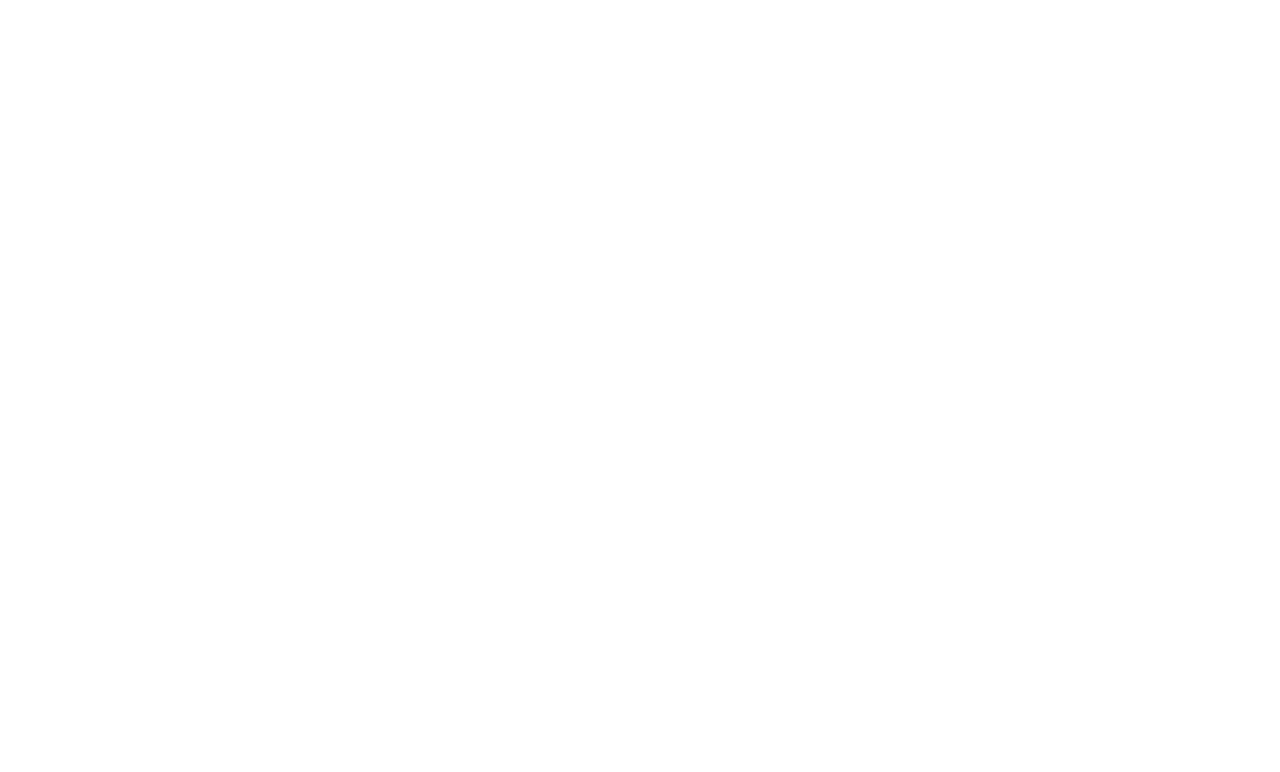
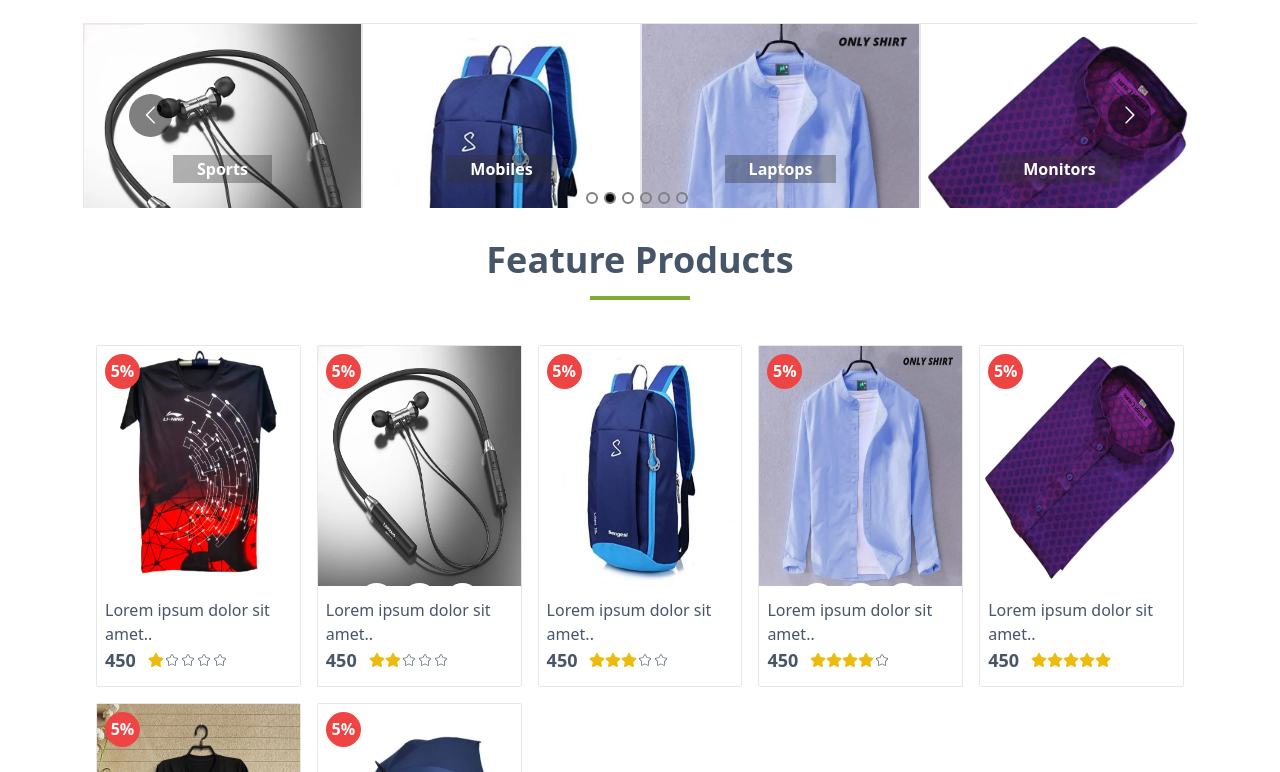
Before and after one commit to abdunnoorfaruki/e-shop, a React (Vite) app: page / in a window 1280 px wide. Shown: the part 568-1340 px from the top of the page. Before the commit the page ends 800 px from the top, so only its background shows below. Built offline with nearby package versions, Linux system fonts and the light colour scheme.

Commit message:
feat:categories and feature product design

```diff
--- /dev/null
+++ b/src/components/categories/index.jsx
@@ -0,0 +1,79 @@
+import "react-multi-carousel/lib/styles.css";
+import { Link } from "react-router-dom";
+import {lazy, useState } from "react";
+const Carousel = lazy(() => import("react-multi-carousel"));
+const Categories = () => {
+  const [categories] = useState([
+    "Clothing",
+    "Sports",
+    "Mobiles",
+    "Laptops",
+    "Monitors",
+    "Electronich",
+  ]);
+
+  // responsive options for carousel
+  const responsive = {
+    superLargeDesktop: {
+        breakpoint: { max: 4000, min: 3000 },
+        items: 6
+    },
+    desktop: {
+        breakpoint: { max: 3000, min: 1024 },
+        items: 6
+    },
+    tablet: {
+        breakpoint: { max: 1024, min: 464 },
+        items: 4
+    },
+    mdtablet: {
+        breakpoint: { max: 991, min: 464 },
+        items: 4
+    },
+    mobile: {
+        breakpoint: { max: 768, min: 0 },
+        items: 3
+    },
+    smmobile: {
+        breakpoint: { max: 640, min: 0 },
+        items: 2
+    },
+    xsmobile: {
+        breakpoint: { max: 440, min: 0 },
+        items: 1
+    }
+}
+  return (
+    <div className="w-[87%] mx-auto my-4">
+      <Carousel
+        autoPlay={true}
+        arrows={true}
+        showDots={true}
+        responsive={responsive}
+        infinite={true}
+        removeArrowOnDeviceType={["tablet", "mobile"]}
+        dotListClass="md-lg:invisible"
+        transitionDuration={500}
+      >
+        {categories.map((category, i) => (
+          <Link to="#" className="border  h-[185px] block " key={category}>
+            <div className="w-full h-full relative">
+              <img
+              className="w-full"
+                src={`http://localhost:3000/images/products/${i + 1}.webp`}
+                alt={category}
+              />
+              <div className="absolute bottom-6 w-full mx-auto font-bold left-0 flex justify-center items-center">
+                <span className="py-[2px] px-6 bg-[#3330305d] text-white">
+                  {category}
+                </span>
+              </div>
+            </div>
+          </Link>
+        ))}
+      </Carousel>
+    </div>
+  );
+};
+
+export default Categories;
--- /dev/null
+++ b/src/components/featureProducts/index.jsx
@@ -0,0 +1,40 @@
+import { useState } from "react";
+import FeatureProductCard from "../productsCard/FeatureProductCard";
+import { AiFillHeart, AiOutlineShoppingCart } from "react-icons/ai";
+import { FaEye } from "react-icons/fa";
+const FeatureProducts = () => {
+  const [products] = useState([1, 2, 3, 4, 5, 6, 7]);
+  const [productActions] = useState([
+    { icon: AiFillHeart },
+    { icon: FaEye, to: "#" },
+    { icon: AiOutlineShoppingCart },
+  ]);
+  return (
+    <div className="w-[85%] flex flex-wrap mx-auto py-4">
+      {/* Feature porducts header */}
+      <div className="w-full">
+        <div className="text-center flex justify-center items-center flex-col relative font-bold text-4xl text-slate-600 pb-[45px]">
+          <h2>Feature Products</h2>
+          <div className="w-[100px] h-[4px] mt-4 bg-[#7fad30]"></div>
+        </div>
+      </div>
+      {/* Feature products */}
+      <div className="w-full grid gap-4 grid-cols-5 md-lg:grid-cols-3 md:grid-cols-2 xs:grid-cols-1 ">
+        {/* Featuer product card */}
+        {products.map((product) => (
+          <FeatureProductCard
+            key={product}
+            image={`http://localhost:3000/images/products/${product}.webp`}
+            name={"Lorem ipsum dolor sit amet."}
+            discount={5}
+            price={450}
+            ratings={product}
+            actions={productActions}
+          />
+        ))}
+      </div>
+    </div>
+  );
+};
+
+export default FeatureProducts;
--- /dev/null
+++ b/src/components/product-action/index.jsx
@@ -0,0 +1,20 @@
+/* eslint-disable react/prop-types */
+import { Link } from "react-router-dom";
+const ProductAction = ({ Icon, to }) => {
+  return (
+    <>
+      {!to && (
+        <li className="w-[35px] h-[35px] rounded-full flex justify-center items-center bg-white hover:bg-[#7fad39] hover:text-white hover:rotate-[720deg] transition-all duration-300 ">
+          <Icon size={20} />
+        </li>
+      )}
+      {to && (
+         <Link to={to} className="w-[35px] h-[35px] rounded-full flex justify-center items-center bg-white hover:bg-[#7fad39] hover:text-white hover:rotate-[720deg] transition-all duration-300 ">
+         <Icon size={20} />
+       </Link>
+      )}
+    </>
+  );
+};
+
+export default ProductAction;
--- /dev/null
+++ b/src/components/productsCard/FeatureProductCard.jsx
@@ -0,0 +1,47 @@
+/* eslint-disable react/prop-types */
+import Ratings from "../ratings";
+import ProductAction from "../product-action";
+// eslint-disable-next-line react/prop-types
+const FeatureProductCard = ({
+  image,
+  name,
+  price,
+  discount,
+  ratings,
+  actions,
+}) => {
+    console.log(actions)
+  return (
+    <div className="group border transition-all duration-700 hover:shadow-md hover:-mt-3 cursor-pointer rounded-sm">
+      <div className="relative overflow-hidden">
+        {/* discount icon */}
+        <div className="absolute flex justify-center items-center top-2 left-2 rounded-full font-semibold bg-red-500 text-white w-[35px] h-[35px] ">
+          {discount}%
+        </div>
+        {/* product image */}
+        <img
+          src={image}
+          alt="feature product image"
+          className="w-full h-[240px]"
+        />
+        {/* actions icons */}
+        <ul className="w-full absolute flex justify-center items-center gap-2 py-2 -bottom-10 group-hover:bottom-3 transition-all duration-700 ">
+          {actions?.map((action, i) => (
+            <ProductAction key={i} Icon={action.icon} to={action.to && action.to} />
+          ))}
+        </ul>
+      </div>
+      <div className="p-3 text-slate-600 px-2 ">
+        <h2>{name}.</h2>
+        <div className="flex justify-start items-center gap-3">
+          <span className="text-lg font-bold">{price}</span>
+          <div className="flex">
+            <Ratings ratings={ratings} />
+          </div>
+        </div>
+      </div>
+    </div>
+  );
+};
+
+export default FeatureProductCard;
--- /dev/null
+++ b/src/components/ratings/index.jsx
@@ -0,0 +1,78 @@
+/* eslint-disable react/prop-types */
+
+import { FaStar, FaStarHalfAlt } from "react-icons/fa";
+import { CiStar } from "react-icons/ci";
+
+const Ratings = ({ ratings }) => {
+  return (
+    <>
+      {ratings >= 1 ? (
+        <span className="text-[#EDBB0E]">
+          <FaStar />
+        </span>
+      ) : ratings >= 0.5 ? (
+        <span className="text-[#EDBB0E]">
+          <FaStarHalfAlt />
+        </span>
+      ) : (
+        <span className="text-slate-600">
+          <CiStar />
+        </span>
+      )}
+      {ratings >= 2 ? (
+        <span className="text-[#EDBB0E]">
+          <FaStar />
+        </span>
+      ) : ratings >= 1.5 ? (
+        <span className="text-[#EDBB0E]">
+          <FaStarHalfAlt />
+        </span>
+      ) : (
+        <span className="text-slate-600">
+          <CiStar />
+        </span>
+      )}
+      {ratings >= 3 ? (
+        <span className="text-[#EDBB0E]">
+          <FaStar />
+        </span>
+      ) : ratings >= 2.5 ? (
+        <span className="text-[#EDBB0E]">
+          <FaStarHalfAlt />
+        </span>
+      ) : (
+        <span className="text-slate-600">
+          <CiStar />
+        </span>
+      )}
+      {ratings >= 4 ? (
+        <span className="text-[#EDBB0E]">
+          <FaStar />
+        </span>
+      ) : ratings >= 3.5 ? (
+        <span className="text-[#EDBB0E]">
+          <FaStarHalfAlt />
+        </span>
+      ) : (
+        <span className="text-slate-600">
+          <CiStar />
+        </span>
+      )}
+      {ratings >= 5 ? (
+        <span className="text-[#EDBB0E]">
+          <FaStar />
+        </span>
+      ) : ratings >= 4.5 ? (
+        <span className="text-[#EDBB0E]">
+          <FaStarHalfAlt />
+        </span>
+      ) : (
+        <span className="text-slate-600">
+          <CiStar />
+        </span>
+      )}
+    </>
+  );
+};
+
+export default Ratings;
--- a/src/pages/home/index.jsx
+++ b/src/pages/home/index.jsx
@@ -1,4 +1,6 @@
 import Banner from "../../components/banner"
+import Categories from "../../components/categories"
+import FeatureProducts from "../../components/featureProducts"
 import Header from "../../layout/Header"
 
 const Home = () => {
@@ -6,6 +8,8 @@
     <>
     <Header />
     <Banner />
+    <Categories />
+    <FeatureProducts />
     </>
   )
 }
```
